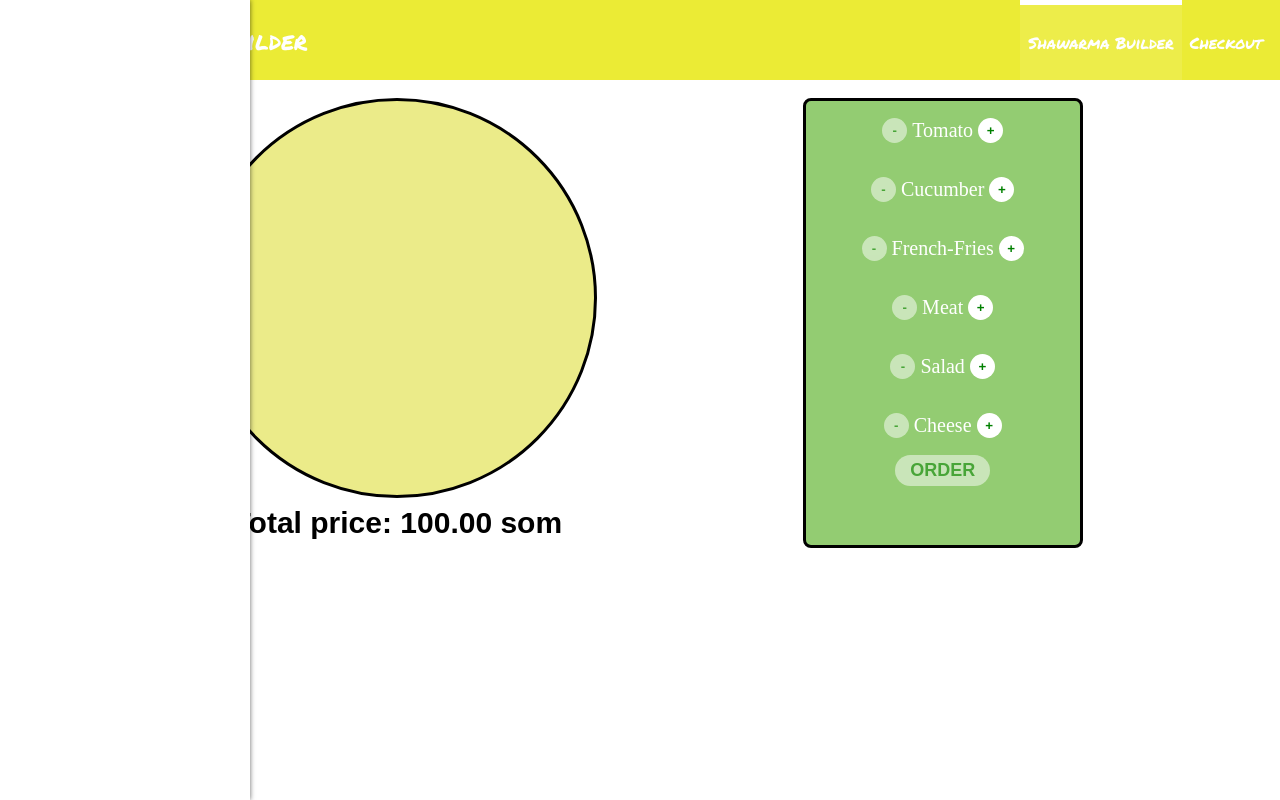
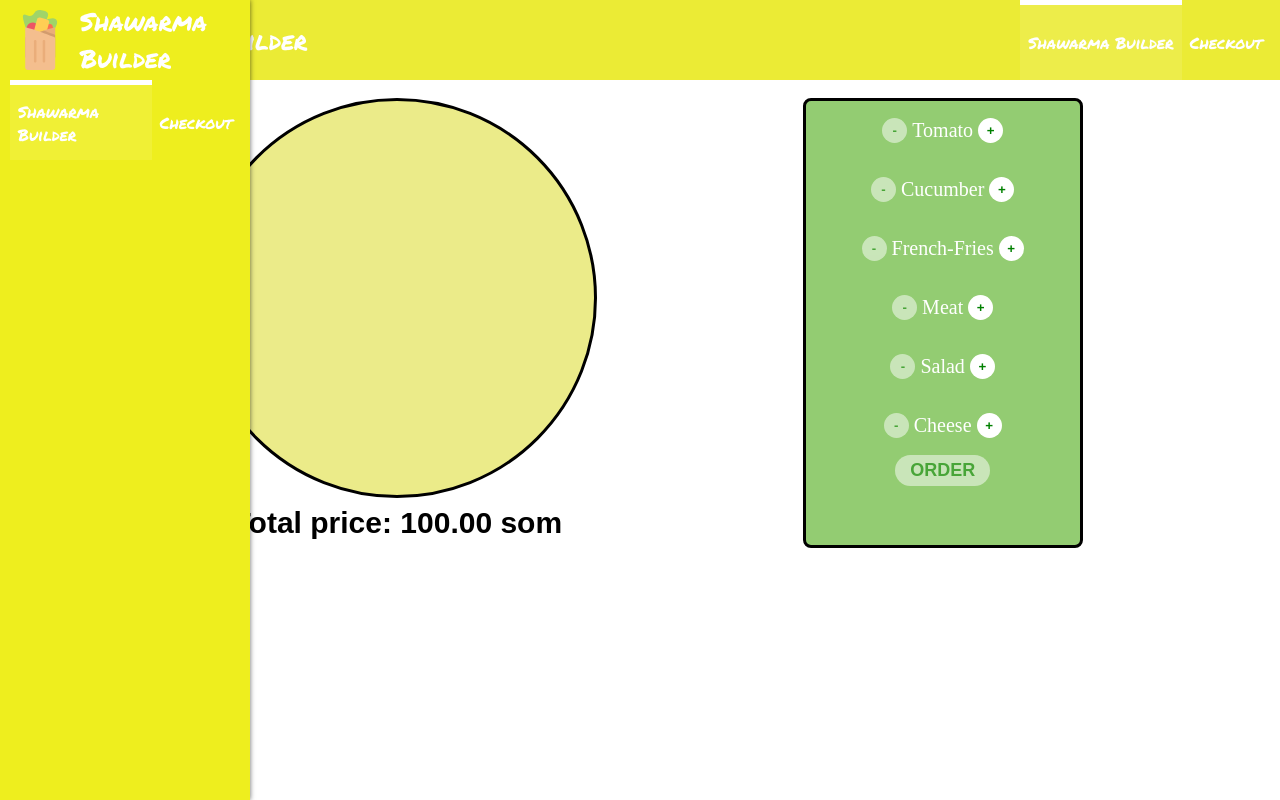
Before and after one commit to bayel-bakytov/shawarma-builder, a React (Create React App) app: page / in a window 1280 px wide. Built offline with nearby package versions, Linux system fonts and the light colour scheme.

Commit message:
Added to Drawer:Logo and Navigation Component

```diff
--- a/src/components/Layout/Drawer/Drawer.js
+++ b/src/components/Layout/Drawer/Drawer.js
@@ -1,7 +1,10 @@
 import React from "react";
 import classes from "./Drawer.module.css";
+import Logo from "../../UI/Logo/Logo";
+import Navigation from "../../UI/Navigation/Navigation";
 export default () => (
     <div className={classes.Drawer}>
-
+     <Logo/>
+     <Navigation/>
     </div>
 );
--- a/src/components/Layout/Drawer/Drawer.module.css
+++ b/src/components/Layout/Drawer/Drawer.module.css
@@ -1,6 +1,6 @@
 .Drawer {
     width: 250px;
-    background-color: white;
+    background-color: rgb(238, 238, 30);
     position: fixed;
     z-index: 250;
     top: 0;
```
